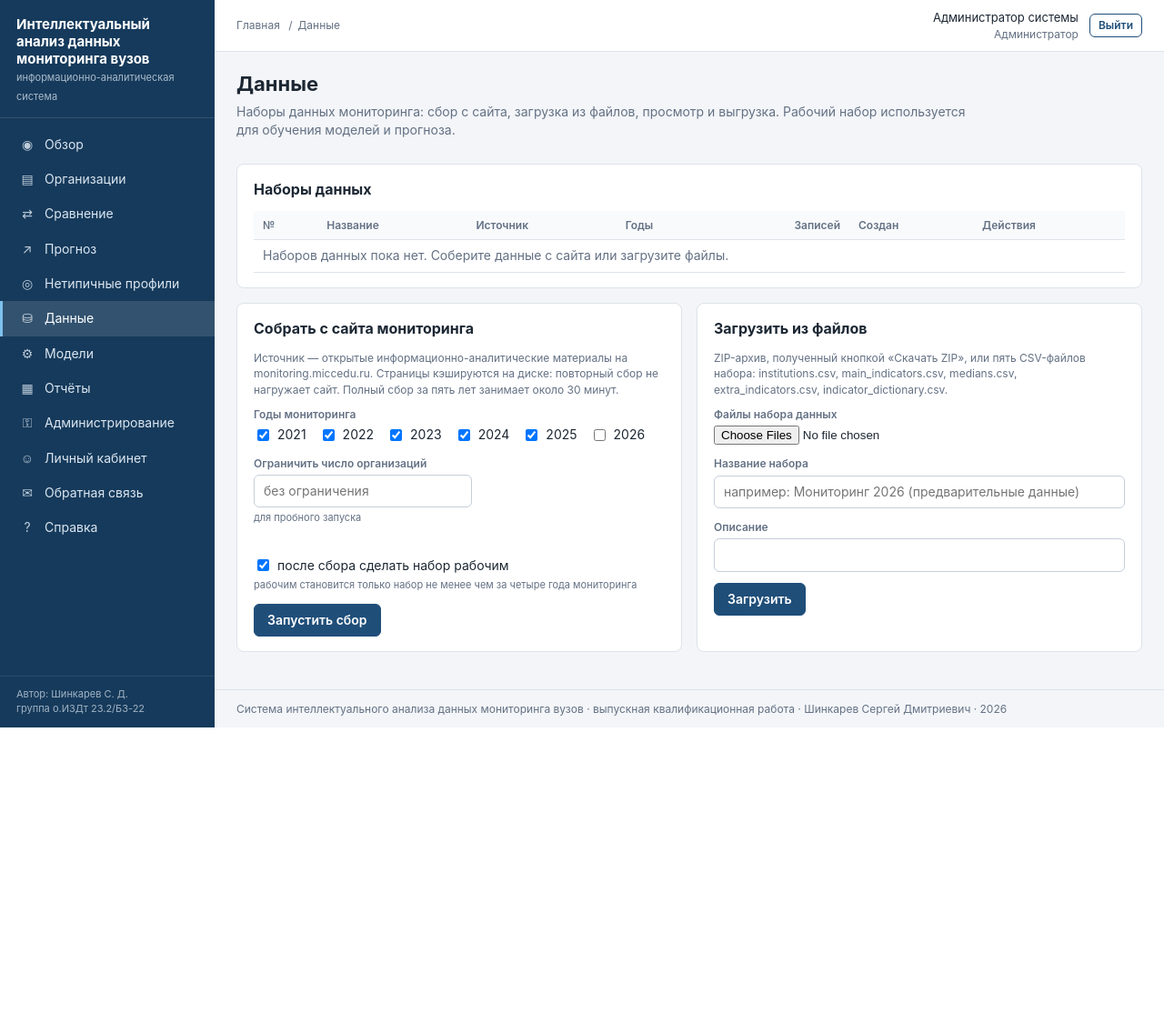
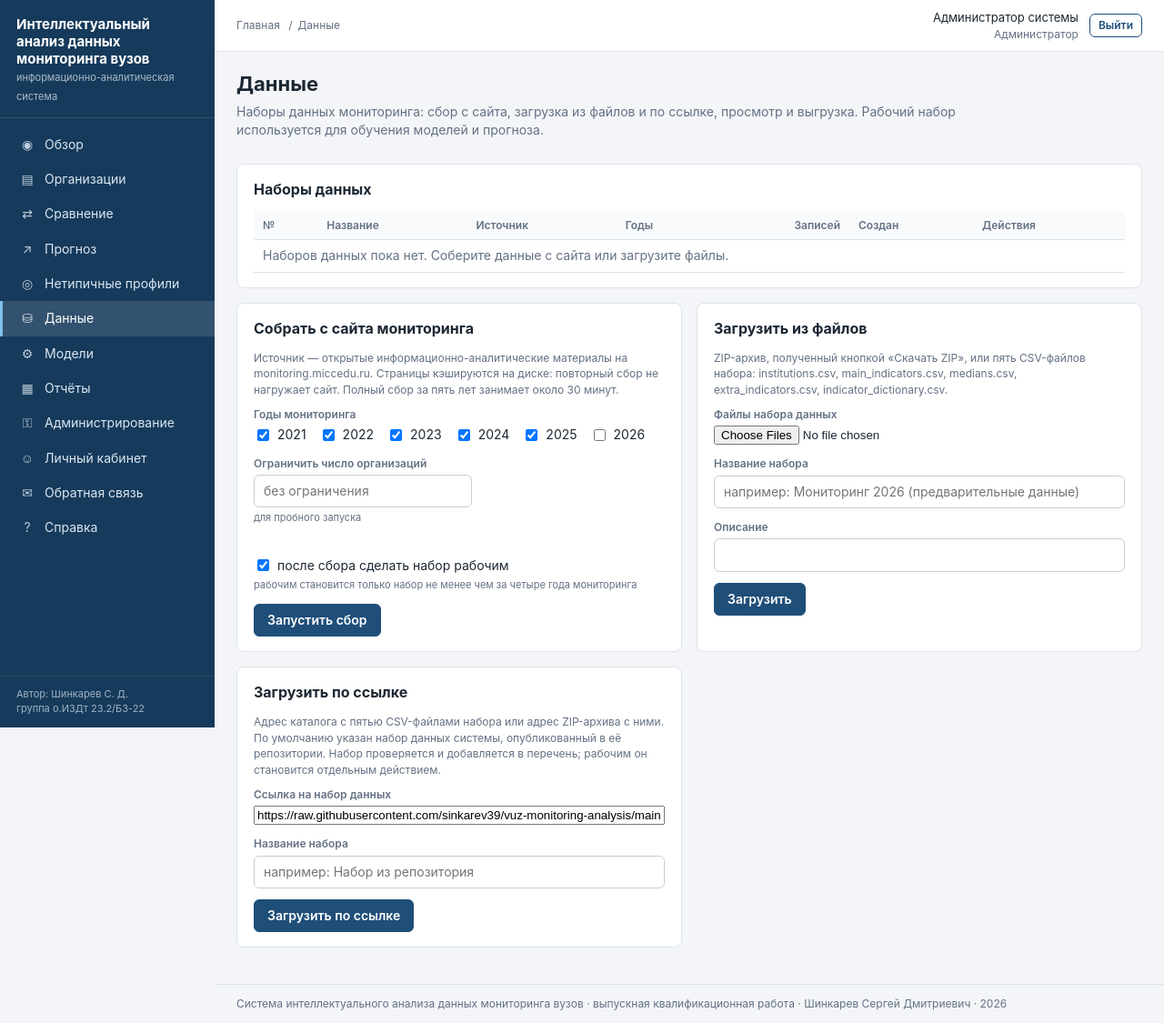
Before and after one commit to sinkarev39/vuz-monitoring-analysis, a Flask app: page /data/ in a window 1280 px wide. Shown: the whole page at 91% size. Before the commit the page ends 800 px from the top, so only its background shows below. Run offline with Flask 3, Linux system fonts and the light colour scheme; the visitor is signed in with stand-in values (Sample User, id 1).

Commit message:
Раздел «Данные»: загрузка набора данных по ссылке
Прямая загрузка по ссылке была доступна только из программного кода. В раздел
«Данные» добавлена форма «Загрузить по ссылке»: адрес каталога с CSV-файлами
или ZIP-архива (по умолчанию — набор, опубликованный в репозитории системы).
Загрузка идёт в фоне с показом хода, набор проверяется теми же правилами, что
и файлы пользователя, и добавляется в перечень с источником «ссылка»; рабочим
он становится отдельным действием. Действие доступно аналитику и
администратору и записывается в журнал. Проверено на опубликованном наборе:
6 127 записей получены за 17 с и совпали с каталогом data/monitoring.
Добавлен тест.

Co-Authored-By: Claude Fable 5.2 <noreply@anthropic.com>

```diff
--- a/webapp/services/jobs.py
+++ b/webapp/services/jobs.py
@@ -20,6 +20,7 @@ import joblib
 from sqlalchemy import delete
 
 from vuzmon import config
+from vuzmon.collect import remote, validation
 from vuzmon.collect.crawler import MonitoringCrawler, records_to_frames, save_frames
 from vuzmon.collect.http_client import CachedHttpClient
 from vuzmon.db.loader import load_monitoring_frames
@@ -288,6 +289,44 @@ def start_collect(years: list, user_id: int, load_to_db: bool = True, limit: int
 
 
 # --------------------------------------------------------------------------
+# Загрузка набора данных по ссылке
+# --------------------------------------------------------------------------
+def _download_job(report, url: str, user_id: int, name: str = "") -> None:
+    """
+    Скачивает набор данных по ссылке, проверяет его и добавляет в перечень наборов.
+    Рабочим такой набор не становится: это отдельное действие в разделе «Данные».
+    """
+    db = get_session_factory()()
+    frames = remote.load_frames_from_url(
+        url, progress=lambda done, total, message: report(f"Загрузка по ссылке: {message}", 0.9 * done / max(total, 1)))
+    report("Проверка набора данных", 0.92)
+    problems = validation.check_frames(frames)
+    if problems:
+        raise ValueError("в файлах найдены ошибки. " + ". ".join(problems[:3]))
+    directory = store.new_dataset_directory("link")
+    save_frames(frames, directory)
+    years = sorted(int(year) for year in frames["institutions"]["year"].unique())
+    dataset = Dataset(name=(name or f"Загрузка по ссылке от {datetime.now():%d.%m.%Y %H:%M}")[:128], source="link",
+                      location=store.relative(directory), years=", ".join(map(str, years)),
+                      rows_count=len(frames["institutions"]), created_by=user_id,
+                      description=f"Загружено по ссылке: {remote.normalize_url(url)}"[:1000])
+    db.add(dataset)
+    db.commit()
+    db.add(AuditLog(user_id=user_id, action="dataset_link",
+                    details=f"Набор данных №{dataset.id} «{dataset.name}» загружен по ссылке {remote.normalize_url(url)}"))
+    db.commit()
+    report(f"Готово: набор данных №{dataset.id} загружен по ссылке, записей об организациях — {dataset.rows_count}", 1.0)
+
+
+def start_download(url: str, user_id: int, name: str = "") -> str:
+    """
+    Запускает загрузку набора данных по ссылке в фоне. Задача относится к тому же
+    виду, что и сбор с сайта: одновременно выполняется одна операция получения данных.
+    """
+    return _start("collect", _download_job, url, user_id, name)
+
+
+# --------------------------------------------------------------------------
 # Построение прогноза (выполняется быстро, поэтому без фонового потока)
 # --------------------------------------------------------------------------
 def build_forecast(db, user_id: int = None) -> dict:
--- a/webapp/templates/data.html
+++ b/webapp/templates/data.html
@@ -5,20 +5,20 @@
 <div class="page-head">
   <div>
     <h1>Данные</h1>
-    <p class="lead">Наборы данных мониторинга: сбор с сайта, загрузка из файлов, просмотр и выгрузка. Рабочий набор используется для обучения моделей и прогноза.</p>
+    <p class="lead">Наборы данных мониторинга: сбор с сайта, загрузка из файлов и по ссылке, просмотр и выгрузка. Рабочий набор используется для обучения моделей и прогноза.</p>
   </div>
 </div>
 
 {% if job and job.status == 'running' %}
 <div class="card" data-poll-url="{{ url_for('data.job_state') }}">
-  <h2>Выполняется сбор данных</h2>
+  <h2>Выполняется получение данных</h2>
   <div class="progress"><i style="width: {{ (job.progress * 100)|round }}%"></i></div>
   <p class="poll-message muted" style="margin-top:8px">{{ job.message }}</p>
 </div>
 {% elif job and job.status == 'failed' %}
-<div class="flash error">Последний сбор данных завершился ошибкой. {{ job.message }}</div>
+<div class="flash error">Последнее получение данных завершилось ошибкой. {{ job.message }}</div>
 {% elif job and job.status == 'done' %}
-<div class="flash success">Сбор данных завершён. {{ job.message }}</div>
+<div class="flash success">Получение данных завершено. {{ job.message }}</div>
 {% endif %}
 
 <div class="card">
@@ -31,7 +31,7 @@
       <td><a href="{{ url_for('data.detail', dataset_id=row.id) }}">{{ row.name }}</a>
         {% if active and active.id == row.id %}<span class="badge ok">рабочий</span>{% endif %}
         {% if row.description %}<div class="muted small">{{ row.description }}</div>{% endif %}</td>
-      <td>{{ 'сайт мониторинга' if row.source == 'site' else 'файл' }}</td>
+      <td>{{ sources.get(row.source, row.source) }}</td>
       <td>{{ row.years }}</td>
       <td class="num">{{ row.rows_count|num }}</td>
       <td class="nowrap">{{ row.created_at|dt }}</td>
@@ -87,5 +87,19 @@
       <button class="btn" type="submit">Загрузить</button>
     </form>
   </div>
+
+  <div class="card">
+    <h2>Загрузить по ссылке</h2>
+    <p class="muted small">Адрес каталога с пятью CSV-файлами набора или адрес ZIP-архива с ними. По умолчанию указан
+      набор данных системы, опубликованный в её репозитории. Набор проверяется и добавляется в перечень;
+      рабочим он становится отдельным действием.</p>
+    <form method="post" action="{{ url_for('data.link') }}">{{ csrf() }}
+      <div class="form-row"><div class="field wide"><label for="url">Ссылка на набор данных</label>
+        <input type="url" id="url" name="url" value="{{ dataset_url }}" maxlength="500" required></div></div>
+      <div class="form-row"><div class="field wide"><label for="link-name">Название набора</label>
+        <input type="text" id="link-name" name="name" maxlength="128" placeholder="например: Набор из репозитория"></div></div>
+      <button class="btn" type="submit">Загрузить по ссылке</button>
+    </form>
+  </div>
 </div>
 {% endblock %}
--- a/webapp/views_data.py
+++ b/webapp/views_data.py
@@ -26,6 +26,8 @@ from webapp.services import jobs, store
 
 bp = Blueprint("data", __name__, url_prefix="/data")
 
+# Происхождение набора данных: код в базе -> название в перечне
+SOURCE_TITLES = {"site": "сайт мониторинга", "file": "файл", "link": "ссылка"}
 TABLE_TITLES = {"institutions": "Паспорта организаций", "main": "Основные показатели",
                 "medians": "Медианные значения", "extra": "Дополнительные характеристики",
                 "dictionary": "Справочник показателей"}
@@ -48,7 +50,8 @@ def index():
     job = jobs.latest_job("collect")
     return render_template("data.html", crumbs=[("Данные", None)], datasets=datasets, active=active, job=job,
                            years=list(range(2021, datetime.now().year + 1)),
-                           default_years=config.DEFAULT_YEARS, store=store)
+                           default_years=config.DEFAULT_YEARS, store=store, dataset_url=config.DATASET_URL,
+                           sources=SOURCE_TITLES)
 
 
 @bp.route("/collect", methods=["POST"])
@@ -60,13 +63,30 @@ def collect():
         flash("Выберите хотя бы один год мониторинга.", "error")
         return redirect(url_for("data.index"))
     if jobs.latest_job("collect").get("status") == "running":
-        flash("Сбор данных уже выполняется. Дождитесь его завершения.", "warning")
+        flash("Получение данных уже выполняется. Дождитесь его завершения.", "warning")
         return redirect(url_for("data.index"))
     limit = request.form.get("limit", "")
     jobs.start_collect(years, security.current_user().id, load_to_db=bool(request.form.get("load_to_db")),
                        limit=int(limit) if limit.isdigit() and int(limit) > 0 else None)
     security.audit("collect_start", f"Запущен сбор данных с сайта мониторинга за годы: {years}")
     flash("Сбор данных запущен. Ход выполнения отображается на этой странице.", "info")
+    return redirect(url_for("data.index"))
+
+
+@bp.route("/link", methods=["POST"])
+@security.roles_required(*security.ROLE_ANALYST)
+def link():
+    """Загрузка набора данных напрямую по ссылке (каталог с CSV-файлами или ZIP-архив)."""
+    url = request.form.get("url", "").strip()
+    if not url.lower().startswith(("http://", "https://")) or len(url) > 500:
+        flash("Укажите ссылку на набор данных: она должна начинаться с http:// или https://.", "error")
+        return redirect(url_for("data.index"))
+    if jobs.latest_job("collect").get("status") == "running":
+        flash("Получение данных уже выполняется. Дождитесь его завершения.", "warning")
+        return redirect(url_for("data.index"))
+    jobs.start_download(url, security.current_user().id, request.form.get("name", "").strip())
+    security.audit("dataset_link_start", f"Запущена загрузка набора данных по ссылке {url}")
+    flash("Загрузка по ссылке запущена. Ход выполнения отображается на этой странице.", "info")
     return redirect(url_for("data.index"))
 
 
```
Also changed, not shown: tests/test_webapp.py (+48 -0 lines).
